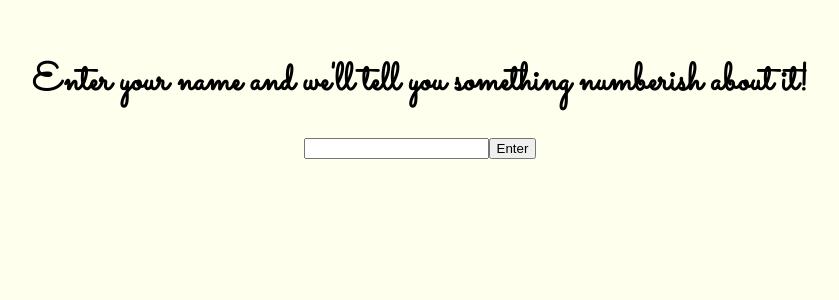
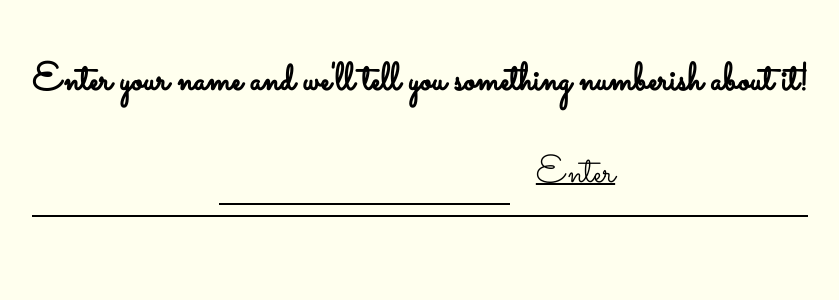
Before and after one commit to jamie-reynolds/name-by-numbers, a React (Create React App) app: page / in a window 1280 px wide. Shown: the top 300 px of the page, without its empty margins (220-1059 px from the left). Built offline with nearby package versions, Linux system fonts and the light colour scheme.

Commit message:
added styling for input and button

```diff
--- a/src/components/LetterFact.js
+++ b/src/components/LetterFact.js
@@ -1,7 +1,7 @@
 const LetterFact = ({ letter, alphabetNumber, fact }) => {
     return (
         <>
-            <h1>{letter.toLowerCase()} is letter number {alphabetNumber} in the alphabet!</h1>
+            <h1>{letter.toLowerCase()} is letter number {alphabetNumber} in the alphabet.</h1>
             <h1>{fact}</h1>
         </>
     );
--- /dev/null
+++ b/src/components/NameEntry.css
@@ -0,0 +1,31 @@
+.nameEntry {
+    border-bottom: 2px solid black;
+}
+
+.nameEntry > * {
+    font-family: inherit;
+    font-size:2em;
+    font-weight: inherit;
+    background-color: inherit;
+    margin: 10px;
+}
+
+.nameEntry > input {
+    text-align: center;
+    border: none;
+    border-bottom: 2px solid black;
+}
+
+.nameEntry > input:focus {
+    outline: none;
+}
+
+.nameEntry > button {
+    border: none;
+    text-decoration: underline;
+    text-decoration-thickness: 2px;
+}
+
+.nameEntry > button:hover {
+    cursor: pointer;
+}
--- a/src/components/NameEntry.js
+++ b/src/components/NameEntry.js
@@ -1,6 +1,5 @@
-// NameEntry.js
-
 import React, { useState } from 'react';
+import './NameEntry.css';
 
 const NameEntry = ({ onNameChange }) => {
   const [inputValue, setInputValue] = useState('');
@@ -22,7 +21,7 @@ const NameEntry = ({ onNameChange }) => {
   }
 
   return (
-    <div>
+    <div className='nameEntry'>
       <input type="text" value={inputValue} onChange={handleInputChange} onKeyDown={handleEnterKey} />
       <button onClick={handleEnterClick}>Enter</button>
     </div>
```
